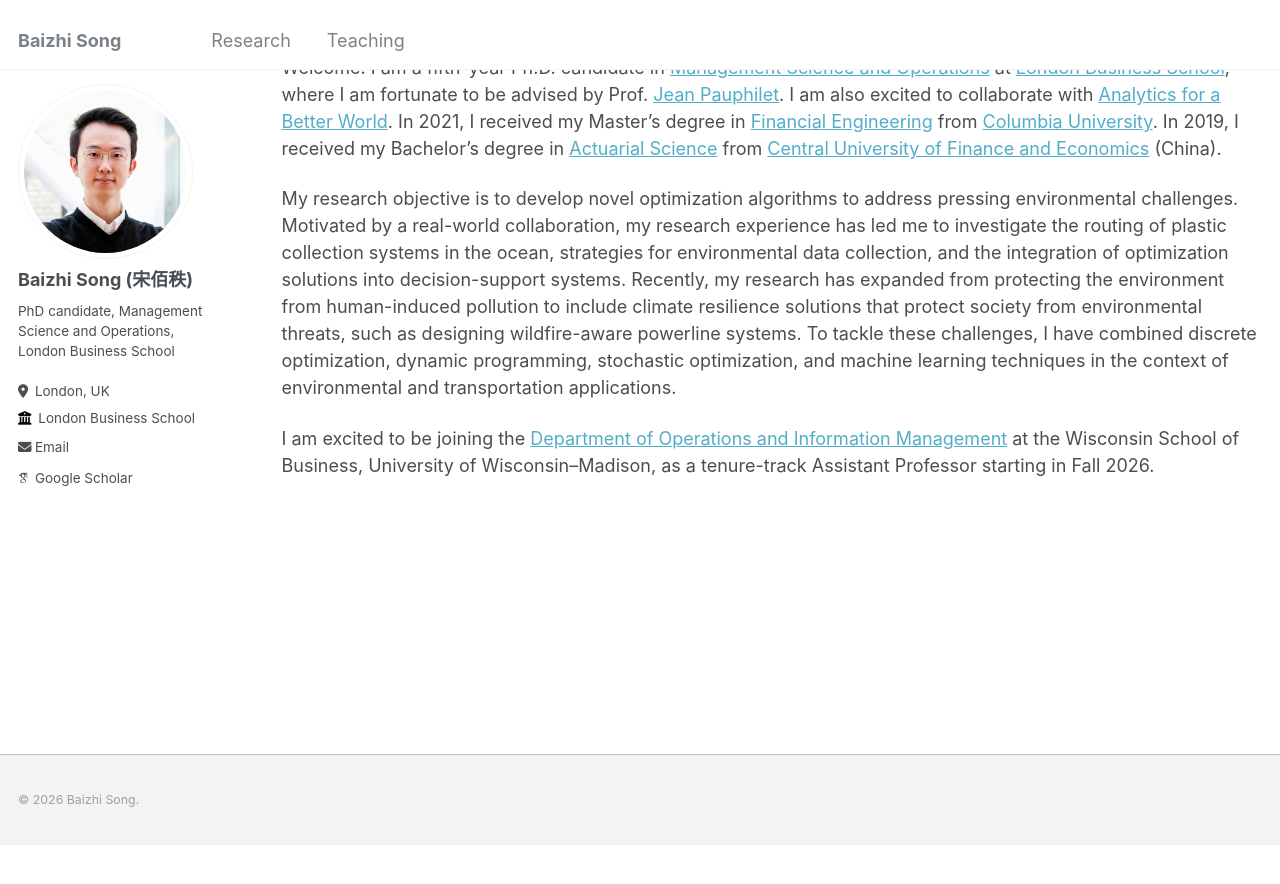
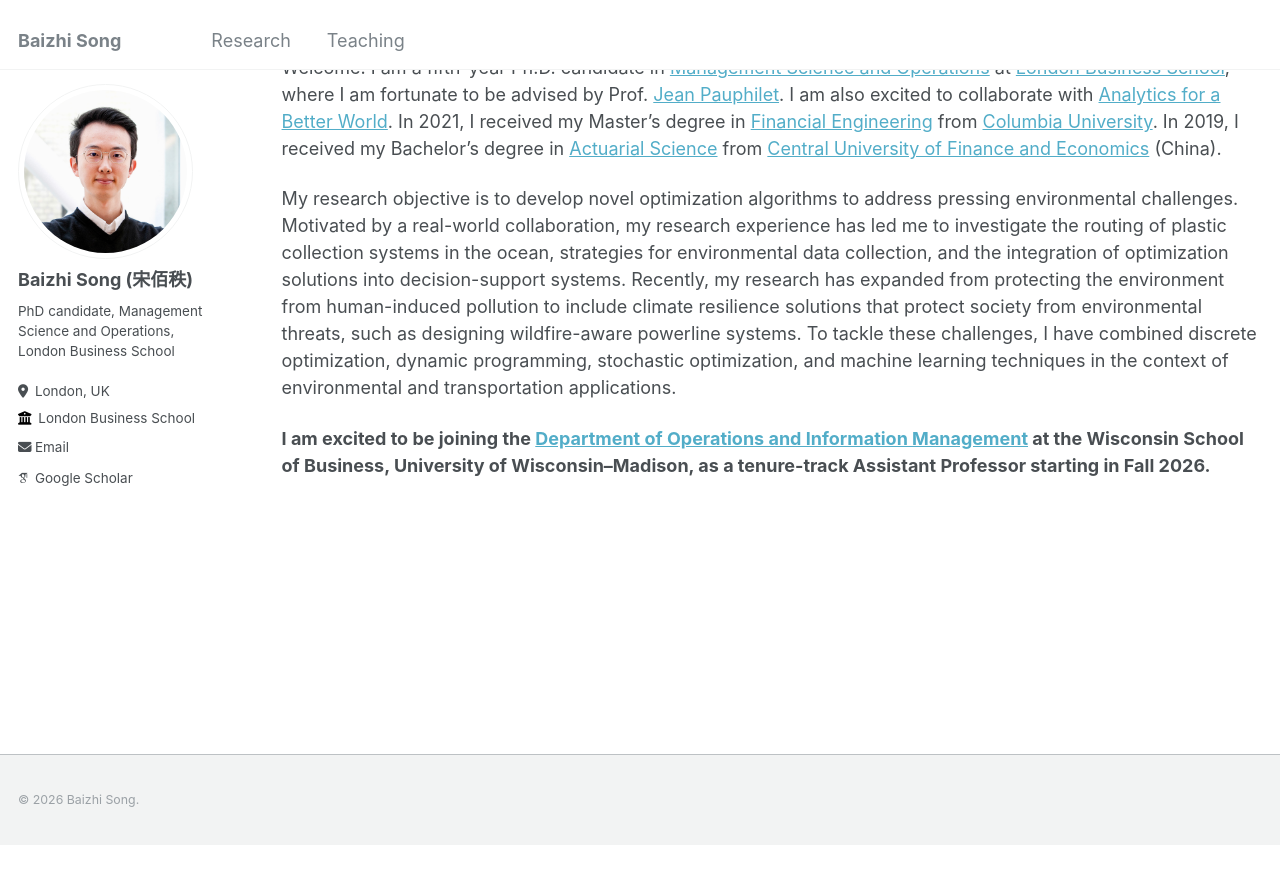
Before and after one commit to Baizhi-Song/baizhi-song.github.io, a Jekyll site: the page built from _pages/about.md, in a window 1280 px wide and 900 px high, scrolled down 244 px. Shown: the top 884 px of the window. Built offline with Jekyll 4.4.1, drawn with Linux system fonts in a browser that asks for light colours; some web fonts are replaced.

```diff
--- a/_pages/about.md
+++ b/_pages/about.md
@@ -16,7 +16,7 @@ Welcome! I am a fifth-year Ph.D. candidate in [Management Science and Operations
 
 My research objective is to develop novel optimization algorithms to address pressing environmental challenges. Motivated by a real-world collaboration, my research experience has led me to investigate the routing of plastic collection systems in the ocean, strategies for environmental data collection, and the integration of optimization solutions into decision-support systems. Recently, my research has expanded from protecting the environment from human-induced pollution to include climate resilience solutions that protect society from environmental threats, such as designing wildfire-aware powerline systems. To tackle these challenges, I have combined discrete optimization, dynamic programming, stochastic optimization, and machine learning techniques in the context of environmental and transportation applications.
 
-I am excited to be joining the [Department of Operations and Information Management](https://business.wisc.edu/faculty-research/operations-information-management/) at the Wisconsin School of Business, University of Wisconsin–Madison, as a tenure-track Assistant Professor starting in Fall 2026.
+**I am excited to be joining the [Department of Operations and Information Management](https://business.wisc.edu/faculty-research/operations-information-management/) at the Wisconsin School of Business, University of Wisconsin–Madison, as a tenure-track Assistant Professor starting in Fall 2026.**
 
 
 <!--
```
